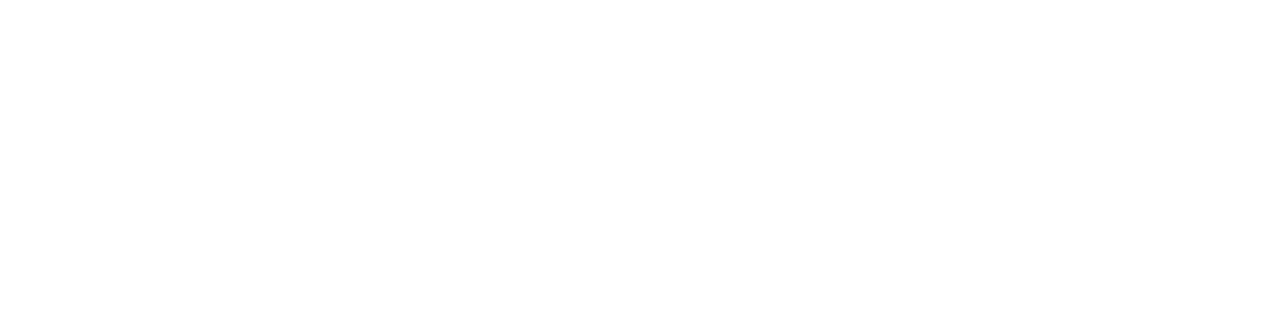
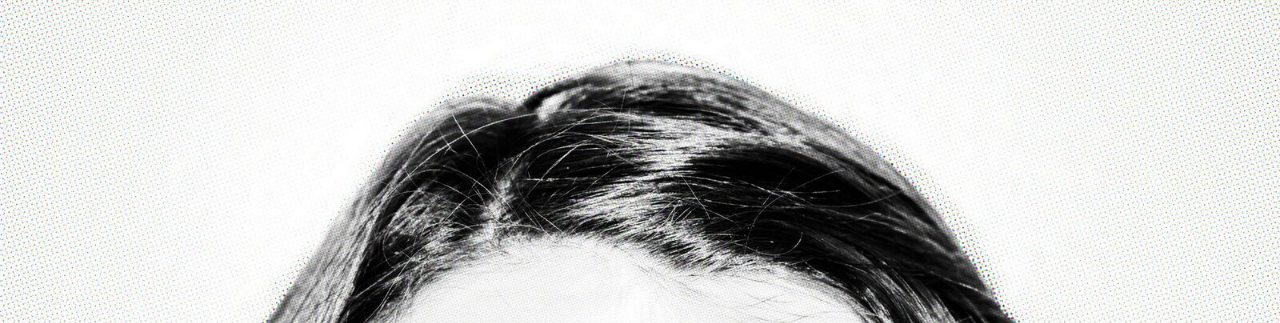
Before and after one commit to ashaglenn/RESPONSIVE-FLEXBOX-STEP-4-OF-7, a plain HTML site: page index.html in a window 1280 px wide. Shown: the top 323 px of the page. Drawn offline with Linux system fonts and the light colour scheme.

Commit message:
Update style.css

```diff
--- a/style.css
+++ b/style.css
@@ -2,7 +2,7 @@ body {
   display: flex;
   justify-content: center;
   align-items: center;
-  background: url('..wow.png') bottom center no-repeat;
+  background: url('wow.png') bottom center no-repeat;
   background-size: cover;
   font-size: 1em;
   height: 100%;
```
